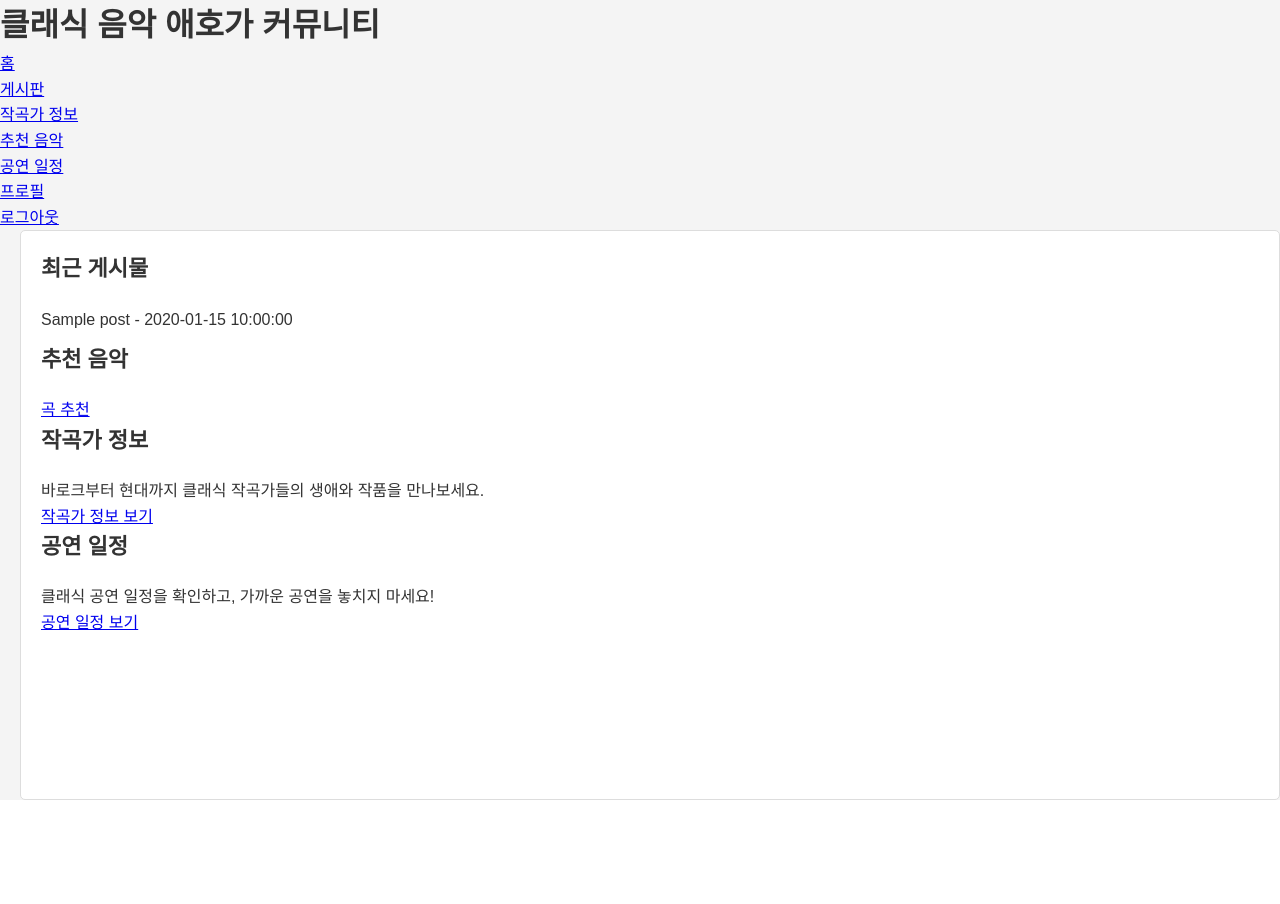
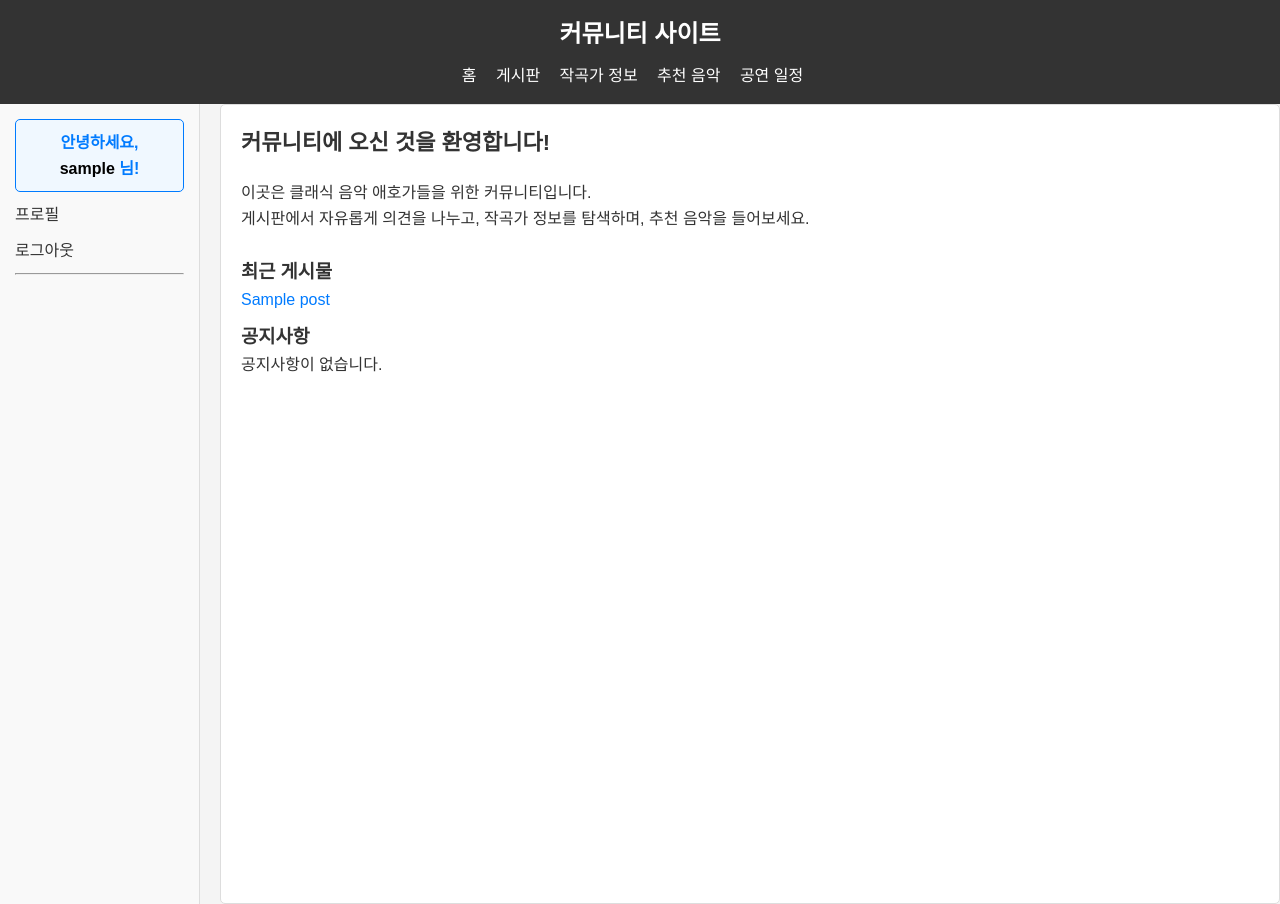
Before and after one commit to Eigentum/mainpj, a PHP site: page / in a window 1280 px wide. Before the commit the page ends 800 px from the top, so only its background shows below. Run offline with PHP 8.4, Linux system fonts and the light colour scheme; the visitor is signed in with stand-in values (Sample User, id 1); tables that the repository leaves empty or names only in its code hold one stand-in row (values such as "Sample post").

Commit message:
second commit

```diff
--- a/html/assets/css/styles.css
+++ b/html/assets/css/styles.css
@@ -88,6 +88,27 @@ body {
     color: #007BFF;
 }
 
+/* 로그인 환영 메시지 박스 스타일 */
+.welcome-box {
+    background-color: #f0f8ff;
+    border: 1px solid #007BFF;
+    padding: 10px;
+    border-radius: 5px;
+    margin-bottom: 20px;
+    font-weight: bold;
+    text-align: center;
+    color: #007BFF;
+}
+
+.welcome-box strong {
+    color: #000;
+}
+
+/* 로그인 폼과 하위 항목 사이 간격 */
+.sidebar form {
+    margin-bottom: 20px;
+}
+
 /* 메인 콘텐츠 스타일 */
 main {
     flex-grow: 1;  /* 메인 콘텐츠가 남은 공간을 모두 차지 */
--- a/html/includes/header.php
+++ b/html/includes/header.php
@@ -12,13 +12,6 @@ $is_logged_in = isset($_SESSION['user_id']);
             <li><a href="../music/composers.php">작곡가 정보</a></li>
             <li><a href="../music/recommendations.php">추천 음악</a></li>
             <li><a href="../events/event_list.php">공연 일정</a></li>
-            <?php if ($is_logged_in): ?>
-                <li><a href="../profile.php">프로필</a></li>
-                <li><a href="../logout.php">로그아웃</a></li>
-            <?php else: ?>
-                <li><a href="../login.php">로그인</a></li>
-                <li><a href="../register.php">회원가입</a></li>
-            <?php endif; ?>
         </ul>
     </nav>
 </header>
--- a/html/includes/sidebar.php
+++ b/html/includes/sidebar.php
@@ -1,5 +1,13 @@
 <?php
+if (session_status() === PHP_SESSION_NONE) {
+    session_start();
+}
+
 $sidebar_menu = [];
+
+// 로그인 여부 확인
+$is_logged_in = isset($_SESSION['user_id']);
+$username = $is_logged_in ? $_SESSION['username'] : '';
 
 // 게시판 관련 페이지
 if (strpos($_SERVER['SCRIPT_NAME'], '/board') !== false) {
@@ -21,6 +29,27 @@ if (strpos($_SERVER['SCRIPT_NAME'], '/music') !== false) {
 
 <aside class="sidebar">
     <ul>
+        <?php if ($is_logged_in): ?>
+            <li class="welcome-box">
+                안녕하세요,<br><strong><?php echo $username; ?></strong> 님!
+            </li>
+            <li><a href="/profile.php">프로필</a></li>
+            <li><a href="/logout.php">로그아웃</a></li>
+        <?php else: ?>
+            <li>
+                <form action="/login.php" method="post">
+                    <label for="username">아이디:</label>
+                    <input type="text" id="username" name="username" required><br>
+                    <label for="password">비밀번호:</label>
+                    <input type="password" id="password" name="password" required><br>
+                    <button type="submit">로그인</button> <a href="/register.php">회원가입</a>
+                </form>
+            </li>
+        <?php endif; ?>
+
+	<hr>
+
+        <!-- 하위 메뉴 출력 -->
         <?php foreach ($sidebar_menu as $menu_name => $menu_link): ?>
             <li><a href="<?php echo $menu_link; ?>"><?php echo $menu_name; ?></a></li>
         <?php endforeach; ?>
--- a/html/index.php
+++ b/html/index.php
@@ -1,11 +1,16 @@
 <?php
-session_start();
-
-// load DB Setting include config/db.php
+include 'includes/header.php';
 require_once 'config/db.php';
 
-// check the connecting user
-$is_logged_in = isset($_SESSION['user_id']);
+// 최근 게시물 가져오기
+$stmt_recent_posts = $pdo->prepare("SELECT id, title FROM posts ORDER BY created_at DESC LIMIT 5");
+$stmt_recent_posts->execute();
+$recent_posts = $stmt_recent_posts->fetchAll(PDO::FETCH_ASSOC);
+
+// 공지사항 가져오기 (category = 'notice'로 구분)
+$stmt_notice_posts = $pdo->prepare("SELECT id, title FROM posts WHERE category = 'notice' ORDER BY created_at DESC LIMIT 5");
+$stmt_notice_posts->execute();
+$notice_posts = $stmt_notice_posts->fetchAll(PDO::FETCH_ASSOC);
 ?>
 
 <!DOCTYPE html>
@@ -13,63 +18,47 @@ $is_logged_in = isset($_SESSION['user_id']);
 <head>
     <meta charset="UTF-8">
     <meta name="viewport" content="width=device-width, initial-scale=1.0">
-    <title>클래식 음악 애호가 커뮤니티</title>
+    <title>홈페이지</title>
     <link rel="stylesheet" href="assets/css/styles.css">
 </head>
 <body>
-    <header>
-        <h1>클래식 음악 애호가 커뮤니티</h1>
-        <nav>
-            <ul>
-                <li><a href="index.php">홈</a></li>
-                <li><a href="board/board.php">게시판</a></li>
-                <li><a href="music/composers.php">작곡가 정보</a></li>
-                <li><a href="music/recommendations.php">추천 음악</a></li>
-                <li><a href="events/event_list.php">공연 일정</a></li>
-                <?php if ($is_logged_in): ?>
-                    <li><a href="profile.php">프로필</a></li>
-                    <li><a href="logout.php">로그아웃</a></li>
-                <?php else: ?>
-                    <li><a href="login.php">로그인</a></li>
-                    <li><a href="register.php">회원가입</a></li>
-                <?php endif; ?>
-            </ul>
-        </nav>
-    </header>
+    <div class="container">
+        <?php include 'includes/sidebar.php'; ?> <!-- 사이드바 포함 -->
 
         <main>
+            <h2>커뮤니티에 오신 것을 환영합니다!</h2>
+            <p>이곳은 클래식 음악 애호가들을 위한 커뮤니티입니다.</p>
+            <p>게시판에서 자유롭게 의견을 나누고, 작곡가 정보를 탐색하며, 추천 음악을 들어보세요.</p>
+
+            <!-- 최근 게시물 섹션 -->
 	    <section>
-            <h2>최근 게시물</h2>
+		<br>
+                <h3>최근 게시물</h3>
                 <ul>
-                <?php
-                // load 5 recent list
-                $stmt = $pdo->prepare("SELECT title, created_at FROM posts ORDER BY created_at DESC LIMIT 5");
-                $stmt->execute();
-                $recent_posts = $stmt->fetchAll();
-
-                foreach ($recent_posts as $post):
-                ?>
-                    <li><?php echo htmlspecialchars($post['title']); ?> - <?php echo $post['created_at']; ?></li>
+                    <?php if (!empty($recent_posts)): ?>
+                        <?php foreach ($recent_posts as $post): ?>
+                            <li><a href="board/view.php?id=<?php echo $post['id']; ?>"><?php echo htmlspecialchars($post['title']); ?></a></li>
                         <?php endforeach; ?>
+                    <?php else: ?>
+                        <li>최근 게시물이 없습니다.</li>
+                    <?php endif; ?>
                 </ul>
             </section>
 
+            <!-- 공지사항 섹션 -->
             <section>
-            <h2>추천 음악</h2>
-            <a href="music/recommendations.php">곡 추천</a>
-        </section>
-
-        <section>
-            <h2>작곡가 정보</h2>
-            <p>바로크부터 현대까지 클래식 작곡가들의 생애와 작품을 만나보세요.</p>
-            <a href="music/composers.php">작곡가 정보 보기</a>
-        </section>
-
-        <section>
-            <h2>공연 일정</h2>
-            <p>클래식 공연 일정을 확인하고, 가까운 공연을 놓치지 마세요!</p>
-            <a href="events/event_list.php">공연 일정 보기</a>
+                <h3>공지사항</h3>
+                <ul>
+                    <?php if (!empty($notice_posts)): ?>
+                        <?php foreach ($notice_posts as $post): ?>
+                            <li><a href="board/view.php?id=<?php echo $post['id']; ?>"><?php echo htmlspecialchars($post['title']); ?></a></li>
+                        <?php endforeach; ?>
+                    <?php else: ?>
+                        <li>공지사항이 없습니다.</li>
+                    <?php endif; ?>
+                </ul>
             </section>
         </main>
+    </div>
 </body>
 </html>
```
Also changed, not shown: html/login.php (+17 -23 lines), 1 other file. Lines whose indentation alone changed are shown as unchanged.
